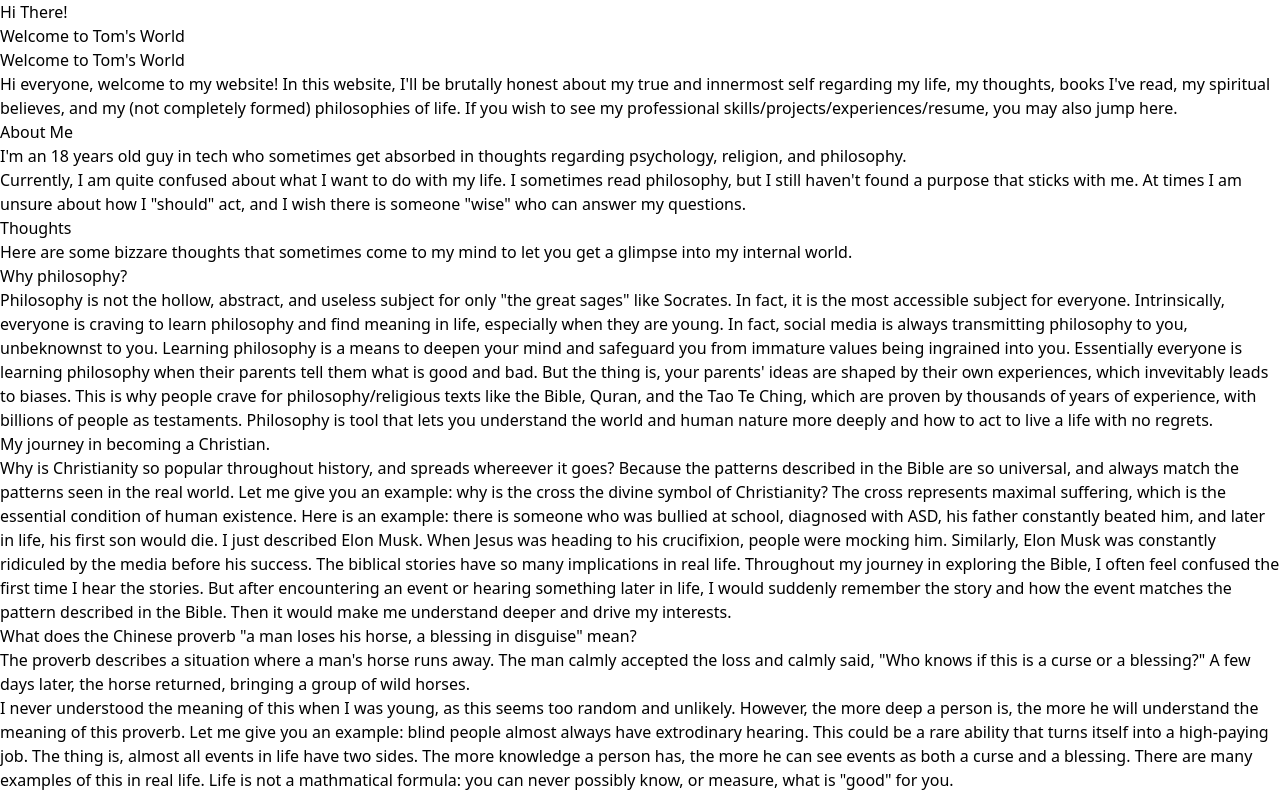
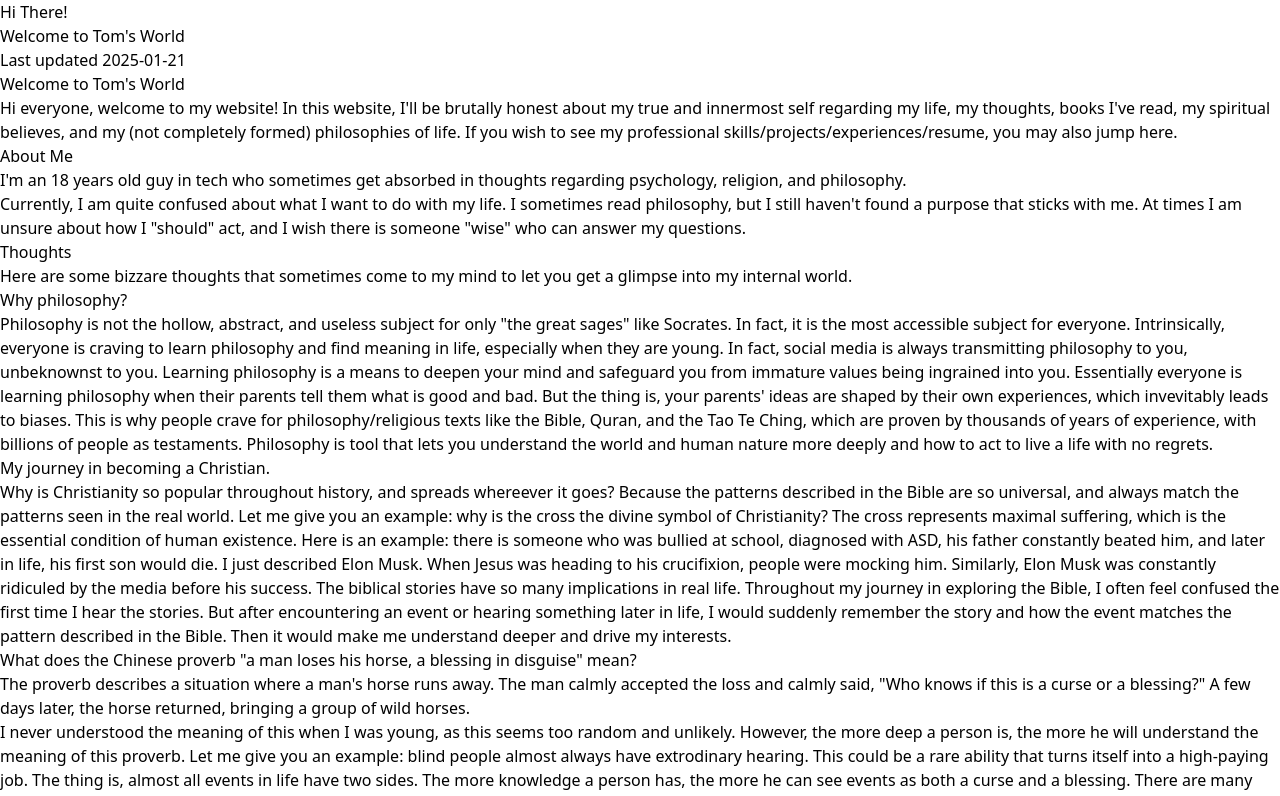
Before and after one commit to TomZhang11/Portfolio, a React (Vite) app: page / in a window 1280 px wide. Shown: the top 796 px of the page. Built offline with nearby package versions, Linux system fonts and the light colour scheme.

Commit message:
last update

```diff
--- a/src/components/Hero.jsx
+++ b/src/components/Hero.jsx
@@ -9,6 +9,10 @@ const Hero = () => {
                 <h1 className="text-4xl text-white font-bold">Hi There!</h1>
                 <p className="text-xl md:text-2xl text-white mt-4">Welcome to Tom's World</p>
             </div>
+            {/* Add the Last Updated text using Tailwind */}
+            <span className="absolute bottom-4 right-4 text-xs text-gray-300">
+                Last updated 2025-01-21
+            </span>
         </section>
     )
 }
```
